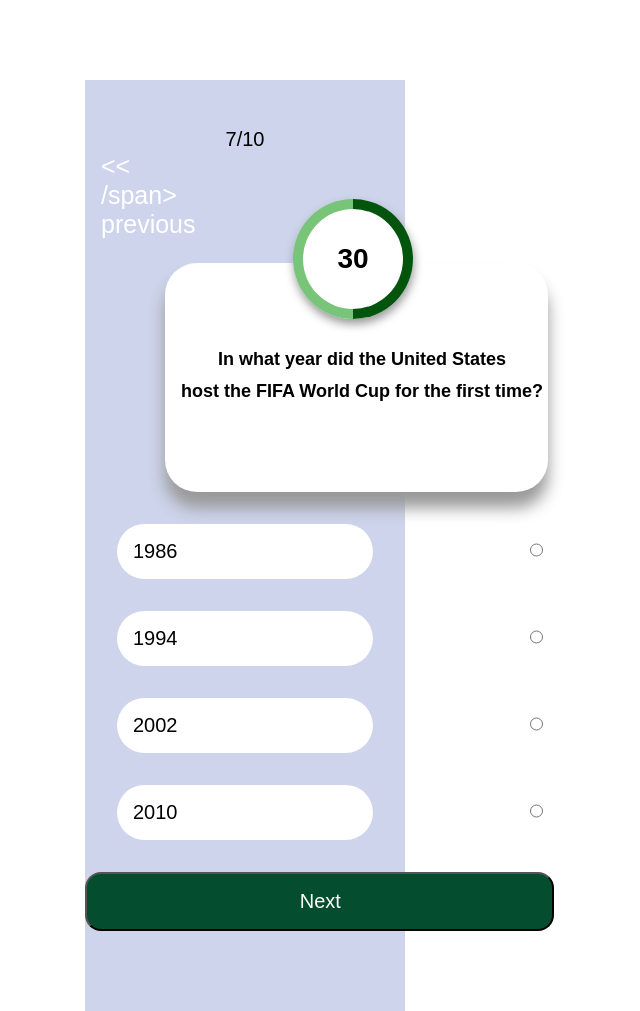
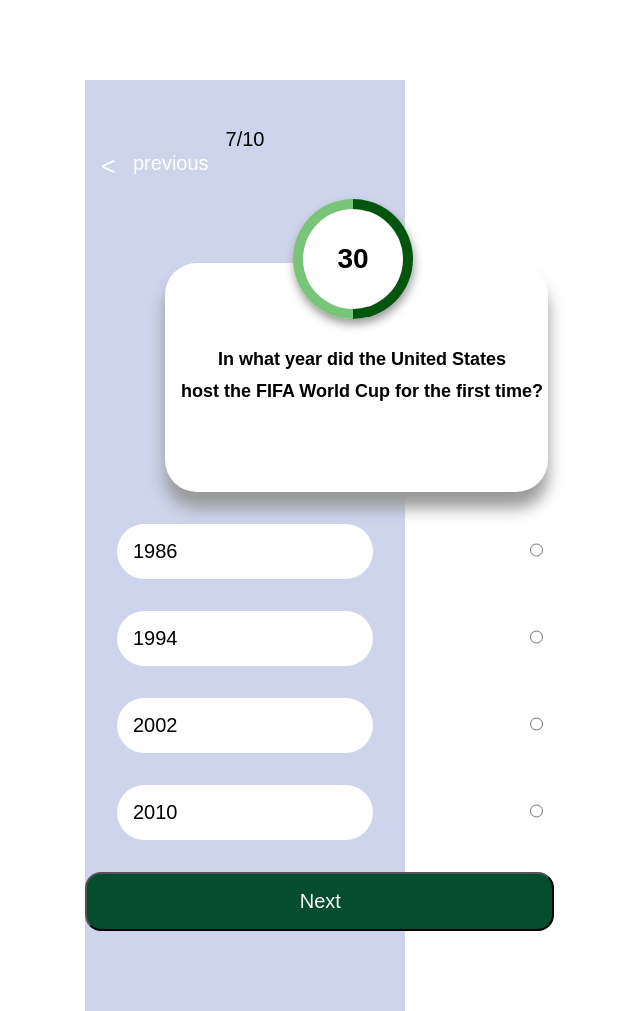
Before and after one commit to Uyouyou/quiz-app, a plain HTML site: page app/quiz.html in a window 1280 px wide. Shown: the whole page, without its empty margins (395-1035 px from the left). Drawn offline with Linux system fonts and the light colour scheme.

Commit message:
formmated code

```diff
--- a/quize.html
+++ b/app/quiz.html
@@ -11,8 +11,8 @@
 <body>
     <main>
         <section class="container">
-            <p class="direction"> <a href="/main.html"><span class="arrow">
-                        << /span> previous</p> </a>
+            <p class="direction"> <a href="/app/home.html"><span class="arrow">
+                &lt; </span> previous</p> </a>
             <span class="number">7/10</span>
 
             <div class="outer_box">
@@ -25,8 +25,6 @@
                 <p class="auto-questions">In what year did the United States <br>
                     host the FIFA World Cup for the first time?</p>
             </div>
-
-
 
         </section>
         <section>
```
Also changed, not shown: app/home.html (renamed from main.html, +2 -4 lines), app/scores.html (renamed from index.html, +5 -9 lines), README.md, 1 other file.
